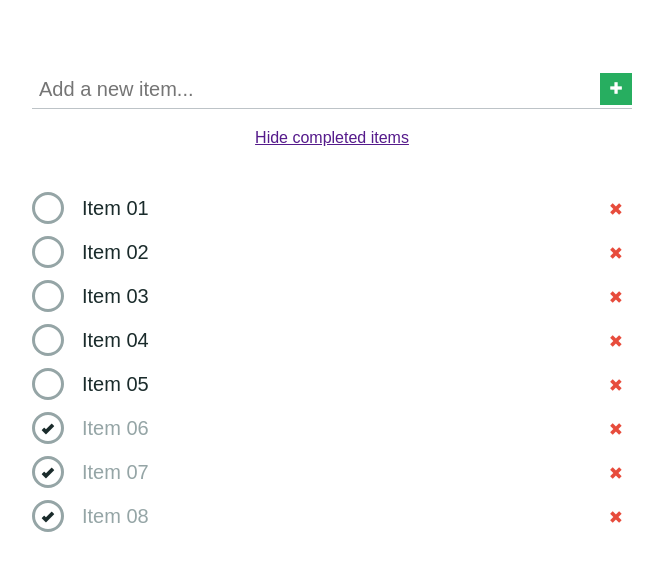
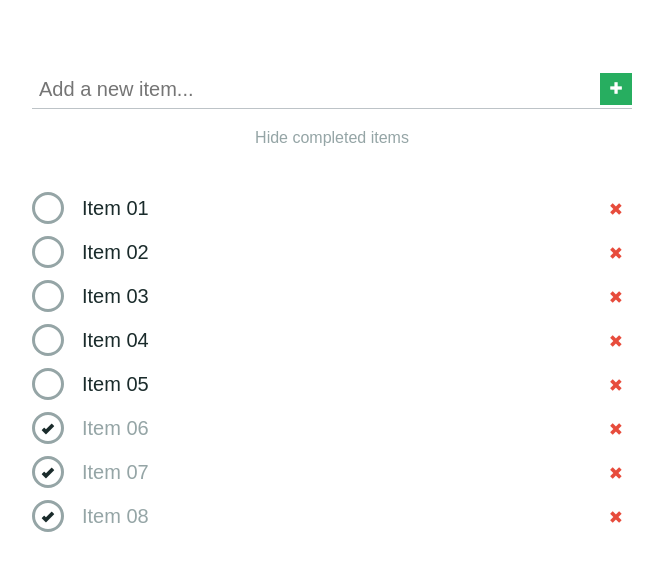
Before and after one commit to ainarela/shopping-list, a plain HTML site: page index.html in a window 1280 px wide. Shown: the part 247-818 px from the top of the page, without its empty margins (308-971 px from the left). Drawn offline with nearby package versions, Linux system fonts and the light colour scheme.

Commit message:
Applied style to show hide button

```diff
--- a/css/style.css
+++ b/css/style.css
@@ -69,6 +69,15 @@ body {
 
 /* Icons and Buttons */
 
+.hide-show__button {
+	color: #95a5a6;
+	text-decoration: none;
+}
+
+.hide-show__button:hover {
+	text-decoration: underline;
+}
+
 .new-item__submit,
 .list__item-checkbox,
 .list__item-name::before,
```
